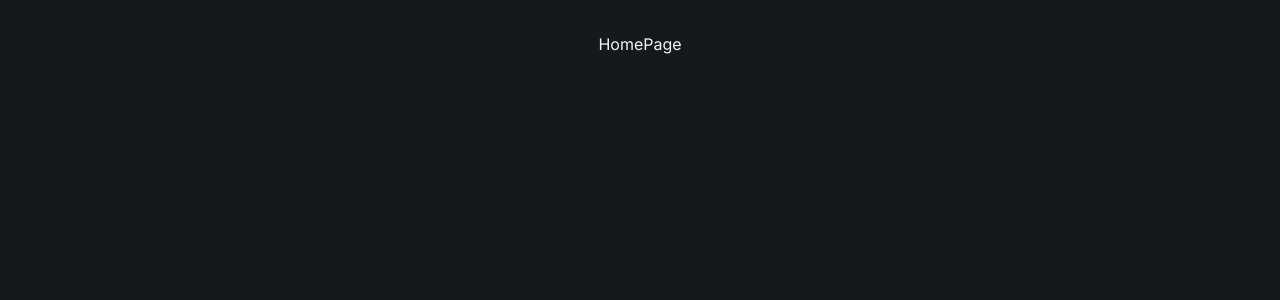
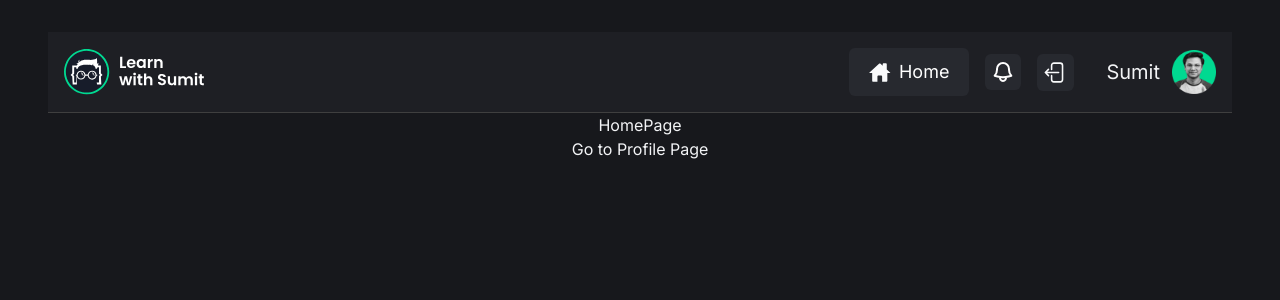
Before and after one commit to JithanRoy/FaceHook-Project, a React (Vite) app: page /login in a window 1280 px wide. Both pictures are taken after typing "name@example.com", "Sample123" into the empty fields and a click on the button "Login". Shown: the top 300 px of the page. Built offline with nearby package versions, Linux system fonts and the light colour scheme.

Commit message:
updated code private Routes

```diff
--- a/src/App.jsx
+++ b/src/App.jsx
@@ -6,17 +6,19 @@
 import RegistrationPage from "./pages/RegistrationPage.jsx";
 import ProfilePage from "./pages/ProfilePage.jsx";
 import NotFoundPage from "./pages/NotFoundPage.jsx";
+import PrivateRoutes from "./routes/PrivateRoutes.jsx";
 
 function App() {
 
   return (
     <>
       <Routes>
-        <Route element={<HomePage />} path="/" exact />
+        <Route element={<PrivateRoutes />}>
+          <Route element={<HomePage />} path="/" exact />
+          <Route element={<ProfilePage />} path="/me" />
+        </Route>
         <Route element={<LoginPage />} path="/login" />
-        <Route element={<ProfilePage />} path="/me" />
         <Route element={<RegistrationPage />} path="/register" />
-
         <Route element={<NotFoundPage />} path="*" />
       </Routes>
     </>
--- a/src/components/auth/LoginForm.jsx
+++ b/src/components/auth/LoginForm.jsx
@@ -1,10 +1,13 @@
 import {useForm} from "react-hook-form";
 import Field from "../common/Field.jsx";
 import {useNavigate} from "react-router-dom";
+import {useAuth} from "../../hooks/useAuth.js";
 
 
 const LoginForm = () => {
   const navigate = useNavigate();
+  const { setAuth } = useAuth();
+
   const {
     register,
     handleSubmit,
@@ -12,7 +15,9 @@
   } = useForm();
 
   const submitForm = (formData) => {
-    console.log(formData);
+    const user = {...formData}
+    console.log(user);
+    setAuth({user});
     navigate('/');
   }
 
@@ -22,7 +27,7 @@
         <input
           {...register("email", {required: "Email ID is Required"})}
           className={`auth-input ${
-            !!errors.email ? "border-red-500" : "border-gray-200"
+            errors.email ? "border-red-500" : "border-gray-200"
           }`}
           type="email"
           name="email"
@@ -40,7 +45,7 @@
             },
           })}
           className={`auth-input ${
-            !!errors.password ? "border-red-500" : "border-gray-200"
+            errors.password ? "border-red-500" : "border-gray-200"
           }`}
           type="password"
           name="password"
--- /dev/null
+++ b/src/components/auth/Logout.jsx
@@ -0,0 +1,18 @@
+import LogoutIcon from "../../assets/icons/logout.svg";
+import { useNavigate } from "react-router-dom";
+
+const Logout = () => {
+  const navigate = useNavigate();
+
+  const handleLogout = () => {
+    navigate("/login");
+  }
+
+  return (
+    <button className="icon-btn" onClick={handleLogout}>
+      <img src={LogoutIcon} alt="Logout" />
+    </button>
+  )
+}
+
+export default Logout
--- a/src/components/common/Field.jsx
+++ b/src/components/common/Field.jsx
@@ -15,7 +15,7 @@
 const getChildId = (children) => {
   const child = React.Children.only(children);
 
-  if ('id' in child?.props) {
+  if ('id' in child.props) {
     return child.props.id;
   }
 }
--- a/src/components/common/Header.jsx
+++ b/src/components/common/Header.jsx
@@ -2,7 +2,8 @@
 import {Link} from "react-router-dom";
 import HomeIcon from '../../assets/icons/home.svg';
 import NotificationsIcon from '../../assets/icons/notification.svg';
-import AvatarIcon from '../../assets/icons/avatar.svg';
+import Avatar from '../../assets/images/avatars/avatar_1.png';
+import Logout from "../auth/Logout.jsx";
 
 
 const Header = () => {
@@ -26,12 +27,14 @@
               <img src={NotificationsIcon} alt="Notification" />
             </button>
 
+            <Logout />
+
             <Link
               to="/me"
               className="flex-center !ml-8 gap-3">
               <span className="text-lg font-medium lg:text-xl">Sumit</span>
               <img className="max-h-[32px] max-w-[32px] lg:max-h-[44px] lg:max-w-[44px]"
-                   src={AvatarIcon} alt="avatar" />
+                   src={Avatar} alt="avatar" />
             </Link>
           </div>
         </div>
--- /dev/null
+++ b/src/context/index.js
@@ -0,0 +1,5 @@
+import {createContext} from "react";
+
+const AuthContext = createContext();
+
+export {AuthContext};
--- /dev/null
+++ b/src/hooks/useAuth.js
@@ -0,0 +1,9 @@
+import {useContext, useDebugValue} from "react";
+import {AuthContext} from "../context/index.js";
+
+
+export const useAuth = () => {
+  const {auth} = useContext(AuthContext);
+  useDebugValue(auth, auth => auth?.user ? 'User Logged In' : 'User Logged Out');
+  return useContext(AuthContext);
+}
--- a/src/main.jsx
+++ b/src/main.jsx
@@ -3,11 +3,14 @@
 import './index.css'
 import App from './App.jsx'
 import {BrowserRouter as Router} from "react-router-dom";
+import AuthProvider from "./providers/AuthProvider.jsx";
 
 createRoot(document.getElementById('root')).render(
   <StrictMode>
-    <Router>
-      <App />
-    </Router>
+    <AuthProvider>
+      <Router>
+        <App />
+      </Router>
+    </AuthProvider>
   </StrictMode>,
 )
--- a/src/pages/HomePage.jsx
+++ b/src/pages/HomePage.jsx
@@ -1,8 +1,15 @@
 import React from 'react'
+import {useAuth} from "../hooks/useAuth.js";
+import {Link} from "react-router-dom";
 
 const HomePage = () => {
+  const {auth} = useAuth();
+
   return (
-    <div>HomePage</div>
+    <>
+      <div>HomePage</div>
+      <Link to="/me">Go to Profile Page</Link>
+    </>
   )
 }
 
--- /dev/null
+++ b/src/providers/AuthProvider.jsx
@@ -0,0 +1,14 @@
+import {AuthContext} from "../context/index.js";
+import React from "react";
+
+
+const AuthProvider = ({ children }) => {
+  const [auth, setAuth] = React.useState({});
+  return (
+    <AuthContext value={{auth, setAuth}}>
+      {children}
+    </AuthContext>
+  )
+}
+
+export default AuthProvider;
--- /dev/null
+++ b/src/routes/PrivateRoutes.jsx
@@ -0,0 +1,24 @@
+import {useAuth} from "../hooks/useAuth.js";
+import {Navigate, Outlet} from "react-router-dom";
+import Header from "../components/common/Header.jsx";
+
+
+const PrivateRoutes = () => {
+  const { auth } = useAuth();
+  return (
+    <>
+      {
+        auth.user ? (
+          <div className='container'>
+            <Header />
+            <Outlet />
+          </div>
+        ) : (
+          <Navigate to='/login' />
+        )
+      }
+    </>
+  )
+}
+
+export default PrivateRoutes;
```
